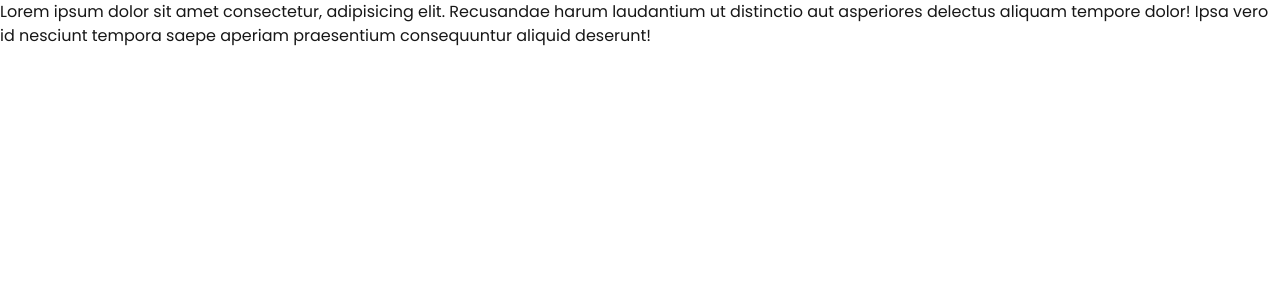
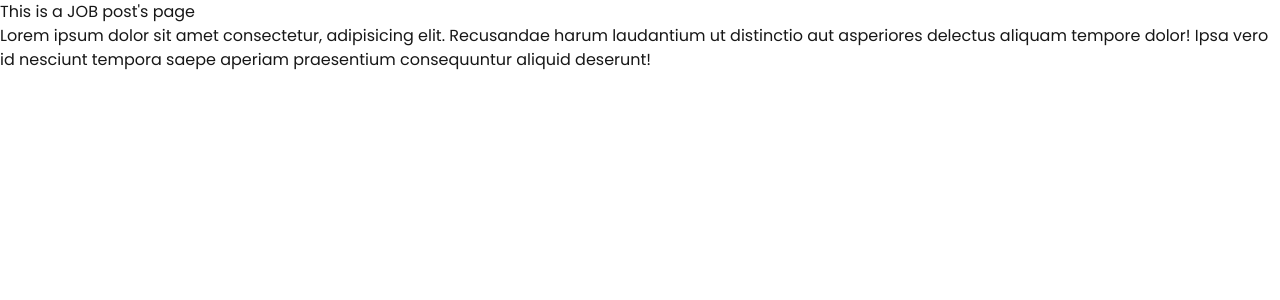
Before and after one commit to mumarhussain/hireX, a Next.js app in the folder Hirex/: page /client/dashboard/post-job in a window 1280 px wide. Shown: the top 300 px of the page. Built offline with nearby package versions, Linux system fonts and the light colour scheme; no server answers.

Commit message:
feat: Some changes

```diff
--- a/Hirex/app/client/dashboard/post-job/page.jsx
+++ b/Hirex/app/client/dashboard/post-job/page.jsx
@@ -3,9 +3,15 @@ import React from "react";
 export default function PostJobs() {
   console.log("Job Posted");
 
-  return <div>
-    <p>
-      Lorem ipsum dolor sit amet consectetur, adipisicing elit. Recusandae harum laudantium ut distinctio aut asperiores delectus aliquam tempore dolor! Ipsa vero id nesciunt tempora saepe aperiam praesentium consequuntur aliquid deserunt!
-    </p>
-  </div>;
+  return (
+    <div>
+      <h1>This is a JOB post's page</h1>
+      <p>
+        Lorem ipsum dolor sit amet consectetur, adipisicing elit. Recusandae
+        harum laudantium ut distinctio aut asperiores delectus aliquam tempore
+        dolor! Ipsa vero id nesciunt tempora saepe aperiam praesentium
+        consequuntur aliquid deserunt!
+      </p>
+    </div>
+  );
 }
```
